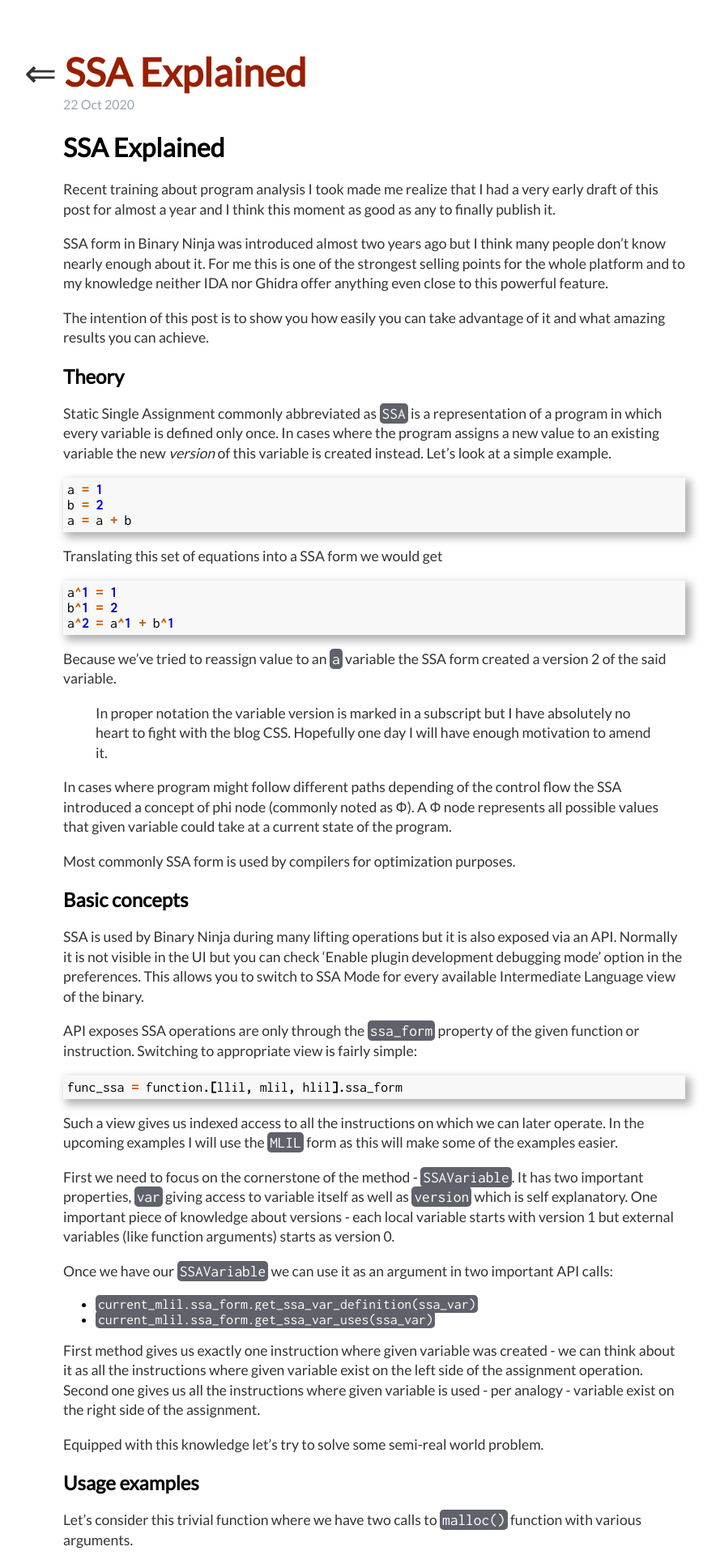
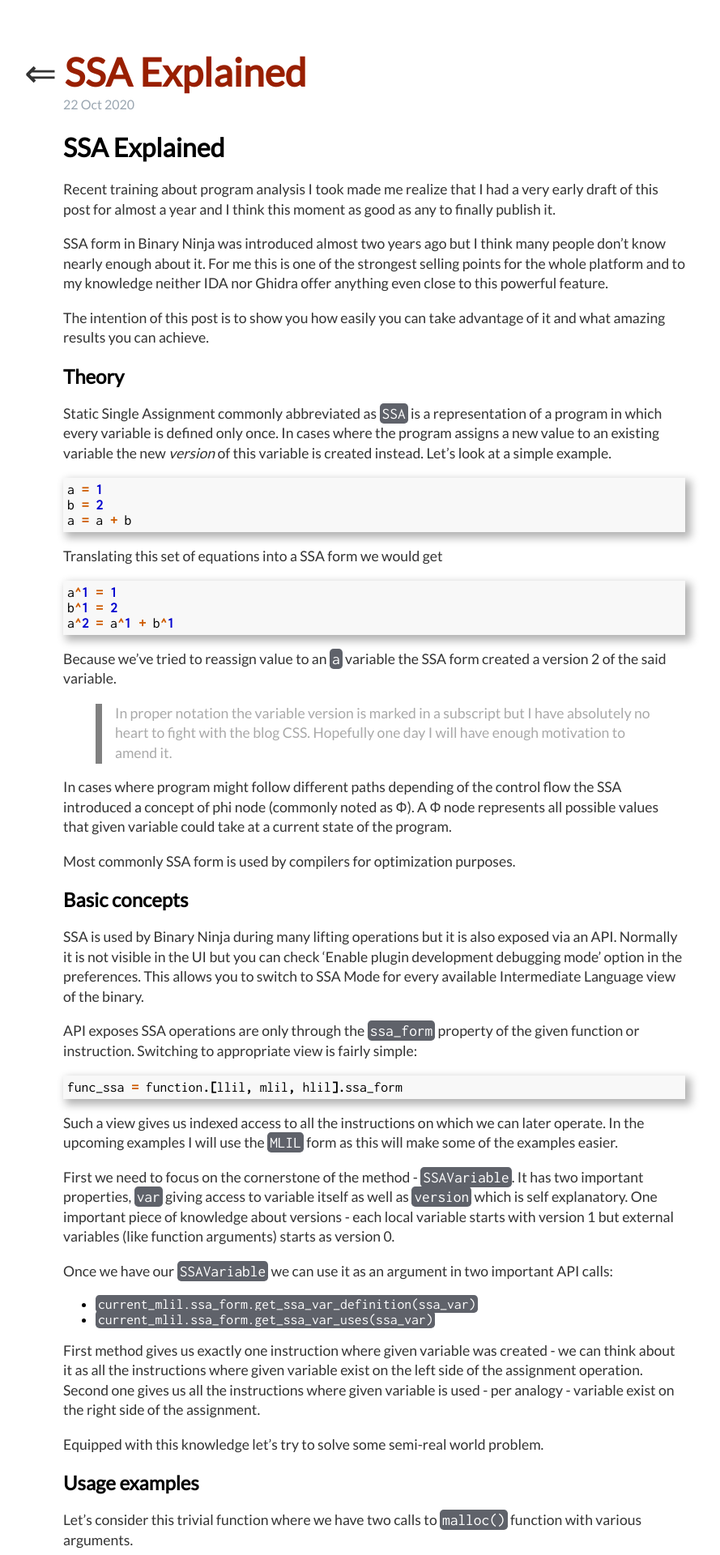
Before and after one commit to carstein/carstein.github.io, a Jekyll site: the page built from _posts/2020-10-22-ssa-explained.md, in a window 1280 px wide. Shown: the top 1920 px of the page at 81% size, without its empty margins (178-1067 px from the left). Built offline with Jekyll 4.4.1, drawn with Linux system fonts in a browser that asks for light colours.

Commit message:
Update style.css
Adding blockquote

```diff
--- a/css/style.css
+++ b/css/style.css
@@ -72,6 +72,16 @@ p.meta {
   color: #9aa6b1;
 }
 
+blockquote {
+  border-left: 0.5em solid;
+  border-left-color: gray;
+  padding-left: 1em;
+}
+
+blockquote > p {
+  color: darkgray;
+}
+
 img.center {
     display: block;
     margin-left: auto;
```
